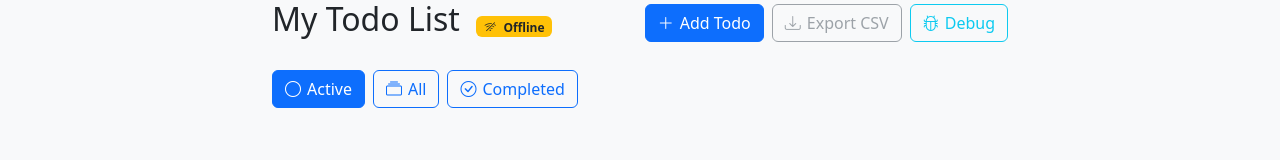
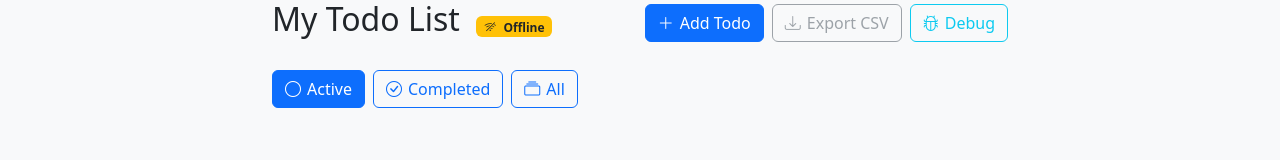
Before and after one commit to POTHYSTALIN/todo-list-pwa, a React (Create React App) app: page / in a window 1280 px wide. Shown: the part 139-299 px from the top of the page. Built offline with nearby package versions, Linux system fonts and the light colour scheme.

Commit message:
Changed the order of the field

```diff
--- a/src/components/TodoList.js
+++ b/src/components/TodoList.js
@@ -153,20 +153,20 @@ const TodoList = () => {
           <span className="btn-text">Active</span>
         </Button>
         <Button
+          variant={filter === 'completed' ? 'primary' : 'outline-primary'}
+          onClick={() => setFilter('completed')}
+          className="btn-icon-text"
+        >
+          <i className="bi bi-check-circle"></i>
+          <span className="btn-text">Completed</span>
+        </Button>
+        <Button
           variant={filter === 'all' ? 'primary' : 'outline-primary'}
           onClick={() => setFilter('all')}
           className="btn-icon-text"
         >
           <i className="bi bi-collection"></i>
           <span className="btn-text">All</span>
-        </Button>
-        <Button
-          variant={filter === 'completed' ? 'primary' : 'outline-primary'}
-          onClick={() => setFilter('completed')}
-          className="btn-icon-text"
-        >
-          <i className="bi bi-check-circle"></i>
-          <span className="btn-text">Completed</span>
         </Button>
       </div>
 
```
